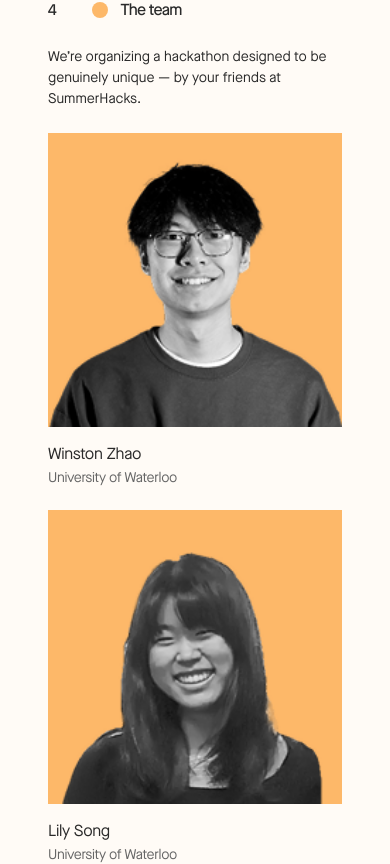
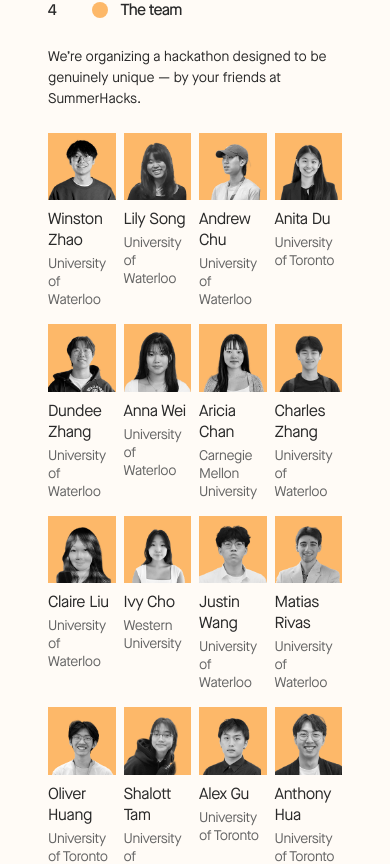
Before and after one commit to summerhacksca/summerhacks.ca, a Next.js app: page / in a window 390 px wide. Shown: the part 7232-8096 px from the top of the page. Built offline with nearby package versions, Linux system fonts and the light colour scheme.

Commit message:
team mobile finished

```diff
--- a/app/components/team-section.tsx
+++ b/app/components/team-section.tsx
@@ -1,3 +1,4 @@
+/* eslint-disable @next/next/no-img-element */
 "use client";
 
 import Image from "next/image";
@@ -30,19 +31,18 @@ export default function TeamSection() {
 						</p>
 
 						{/* Team Grid - Responsive: 1 col mobile, 2 cols tablet, 3 cols small desktop, 4 cols medium, 5 cols large */}
-						<div className="grid grid-cols-1 sm:grid-cols-2 md:grid-cols-3 lg:grid-cols-4 xl:grid-cols-5 gap-[24px] sm:gap-[28px] md:gap-[32px] lg:gap-[36px] w-full">
+						<div className="grid grid-cols-4 md:grid-cols-3 lg:grid-cols-4 xl:grid-cols-5 gap-x-[8px] gap-y-[16px] md:gap-x-[32px] md:gap-y-[36px] lg:gap-x-[36px] lg:gap-y-[44px] w-full">
 							{teamMembers.map((member, index) => (
 								<div
 									key={index}
-									className="content-stretch flex flex-col gap-4 items-start relative shrink-0"
+									className="content-stretch flex flex-col gap-2 md:gap-4 items-start relative shrink-0"
 								>
 									<div className="relative w-full aspect-square bg-[#f0f0f0] overflow-hidden">
 										{member.image ? (
-											<Image
+											<img
 												alt={member.name}
 												className="block max-w-none size-full object-cover"
 												src={member.image}
-												fill
 											/>
 										) : (
 											<div className="flex items-center justify-center size-full bg-gradient-to-br from-[#ffcf98] to-[#fdb869]">
```
